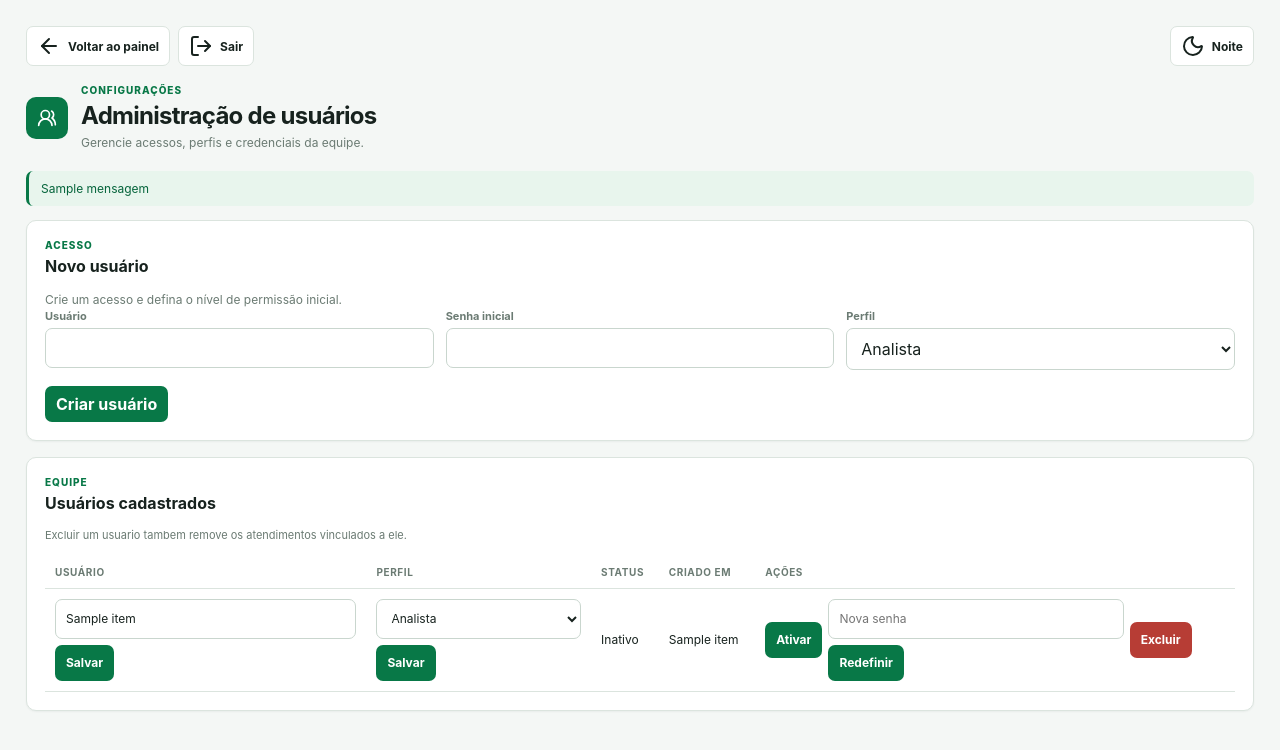
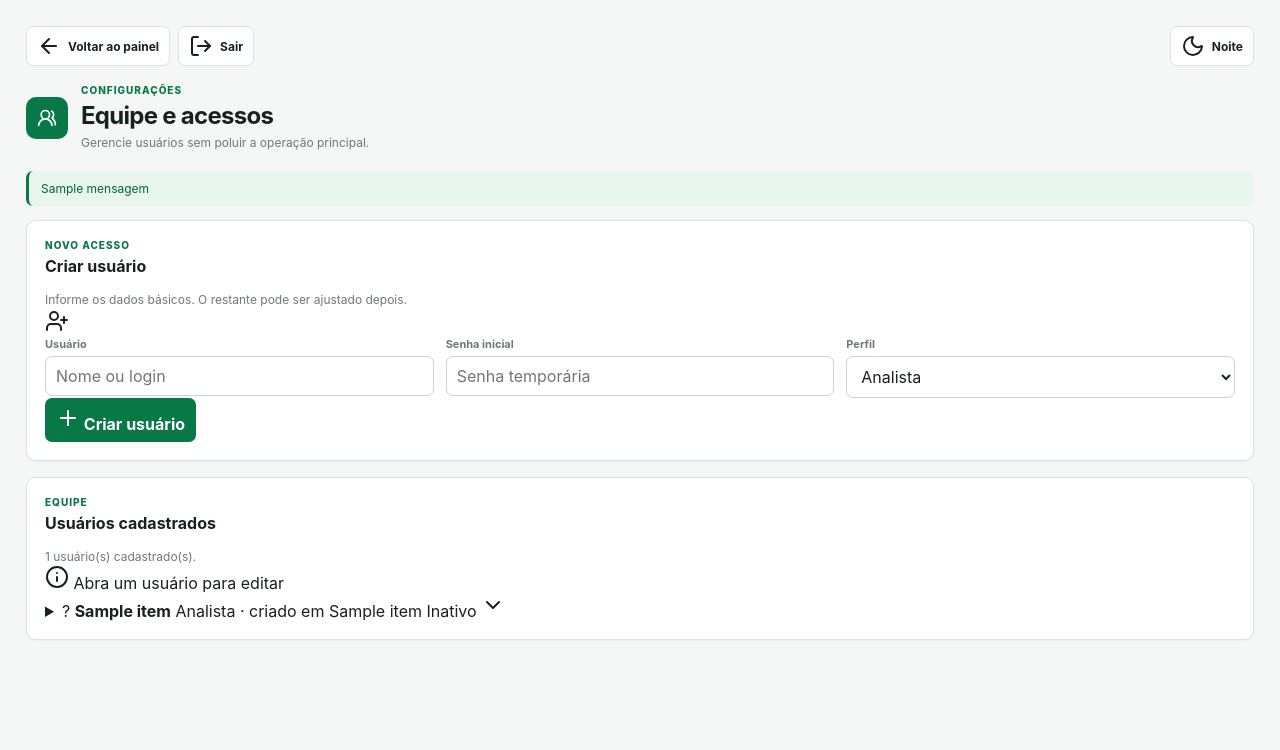
Before and after one commit to Thales0408/support-ai, a Flask app: template templates/admin.html in a window 1280 px wide. Shown: the top 750 px of the page. Run offline with Flask 3, Linux system fonts and the light colour scheme; the template is opened without the code that fills it: most values are stand-ins (such as "Sample title", 1, 10 or a date in 2020); parts of the project's set-up code (start-up, migrations or seed data) failed here and were passed over; some libraries are stand-ins or nearby versions.

Commit message:
Transforma administracao em lista compacta expansivel

```diff
--- a/templates/admin.html
+++ b/templates/admin.html
@@ -1,41 +1,35 @@
 <!DOCTYPE html>
-
 <html lang="pt-br">
-
 <head>
-
     <meta charset="UTF-8">
-
-    <meta
-        name="viewport"
-        content="width=device-width, initial-scale=1.0"
-    >
-
+    <meta name="viewport" content="width=device-width, initial-scale=1.0">
     <title>Admin - 55PBX AI</title>
     <link rel="icon" type="image/svg+xml" href="{{ url_for('static', filename='favicon.svg') }}">
     <link rel="shortcut icon" href="{{ url_for('static', filename='favicon.svg') }}">
     <meta name="theme-color" content="#087847">
     <script src="{{ url_for('static', filename='theme.js') }}"></script>
     <script src="https://cdn.jsdelivr.net/npm/lucide@0.468.0/dist/umd/lucide.min.js" defer></script>
-
     <link rel="stylesheet" href="{{ url_for('static', filename='theme.css') }}">
-
 </head>
 
 <body class="admin-page">
-
+    <div class="admin-shell">
         <div class="topo">
-        <button type="button" class="theme-toggle" data-theme-toggle aria-label="Alternar modo de cor"><i data-lucide="moon" class="theme-icon-moon" aria-hidden="true"></i><i data-lucide="sun" class="theme-icon-sun" aria-hidden="true"></i><span data-theme-label>Noite</span></button>
             <a class="botao voltar" href="/"><i data-lucide="arrow-left"></i> Voltar ao painel</a>
             <a class="botao voltar" href="/logout"><i data-lucide="log-out"></i> Sair</a>
+            <button type="button" class="theme-toggle" data-theme-toggle aria-label="Alternar modo de cor">
+                <i data-lucide="moon" class="theme-icon-moon" aria-hidden="true"></i>
+                <i data-lucide="sun" class="theme-icon-sun" aria-hidden="true"></i>
+                <span data-theme-label>Noite</span>
+            </button>
         </div>
 
         <div class="admin-heading">
             <span class="admin-heading-icon"><i data-lucide="users-round"></i></span>
             <div>
                 <span class="admin-kicker">Configurações</span>
-            <h1>Administração de usuários</h1>
-            <p>Gerencie acessos, perfis e credenciais da equipe.</p>
+                <h1>Equipe e acessos</h1>
+                <p>Gerencie usuários sem poluir a operação principal.</p>
             </div>
         </div>
 
@@ -47,190 +41,166 @@
             <div class="erro">{{ erro }}</div>
         {% endif %}
 
-    <section class="box">
-        <span class="admin-kicker">Acesso</span>
-        <h2>Novo usuário</h2>
-        <p class="section-copy">Crie um acesso e defina o nível de permissão inicial.</p>
+        <section class="box admin-create-card">
+            <div class="section-heading-row">
+                <div>
+                    <span class="admin-kicker">Novo acesso</span>
+                    <h2>Criar usuário</h2>
+                    <p class="section-copy">Informe os dados básicos. O restante pode ser ajustado depois.</p>
+                </div>
+                <span class="section-icon"><i data-lucide="user-plus"></i></span>
+            </div>
 
-        <form method="POST">
+            <form method="POST" class="create-user-form">
                 <div class="grid">
                     <div>
                         <label for="usuario">Usuário</label>
-                    <input
-                        id="usuario"
-                        name="usuario"
-                        required
-                    >
+                        <input id="usuario" name="usuario" placeholder="Nome ou login" required>
                     </div>
 
                     <div>
                         <label for="senha">Senha inicial</label>
-                    <input
-                        id="senha"
-                        name="senha"
-                        type="password"
-                        required
-                    >
+                        <input id="senha" name="senha" type="password" placeholder="Senha temporária" required>
                     </div>
 
                     <div>
                         <label for="perfil">Perfil</label>
-                    <select
-                        id="perfil"
-                        name="perfil"
-                    >
+                        <select id="perfil" name="perfil">
                             <option value="analista">Analista</option>
                             <option value="supervisor">Supervisor</option>
-                        <option value="admin_tecnico">Admin tecnico</option>
+                            <option value="admin_tecnico">Admin técnico</option>
                         </select>
                     </div>
                 </div>
 
-            <button
-                class="principal"
-                type="submit"
-                style="margin-top:16px"
-            >Criar usuário</button>
+                <div class="create-user-actions">
+                    <button class="principal" type="submit"><i data-lucide="plus"></i> Criar usuário</button>
+                </div>
             </form>
         </section>
 
-    <section class="box">
+        <section class="box team-box">
+            <div class="section-heading-row team-heading">
+                <div>
                     <span class="admin-kicker">Equipe</span>
                     <h2>Usuários cadastrados</h2>
+                    <p class="section-copy">{{ usuarios|length }} usuário(s) cadastrado(s).</p>
+                </div>
+                <span class="admin-hint-chip"><i data-lucide="info"></i> Abra um usuário para editar</span>
+            </div>
 
-        <p class="hint">
-            Excluir um usuario tambem remove os atendimentos vinculados a ele.
-        </p>
+            <div class="user-list">
+                {% for item in usuarios %}
+                    <details class="user-card">
+                        <summary class="user-summary">
+                            <span class="user-avatar">{{ (item[1] or "?")[0]|upper }}</span>
 
-        <table>
-            <thead>
-                <tr>
-                    <th>Usuário</th>
-                    <th>Perfil</th>
-                    <th>Status</th>
-                    <th>Criado em</th>
-                    <th>Ações</th>
-                </tr>
-            </thead>
-            <tbody>
-                {% for item in usuarios %}
-                    <tr>
-                        <td>
-                            <form
-                                class="inline-form"
-                                method="POST"
-                                action="/admin/usuarios/{{ item[0] }}/nome"
-                            >
-                                <input
-                                    name="usuario"
-                                    value="{{ item[1] }}"
-                                    required
-                                >
-                                <button
-                                    class="principal"
-                                    type="submit"
-                                >Salvar</button>
+                            <span class="user-primary">
+                                <strong>{{ item[1] }}</strong>
+                                <span class="user-meta">
+                                    {% if item[3] == "admin_tecnico" %}
+                                        Admin técnico
+                                    {% elif item[3] == "supervisor" %}
+                                        Supervisor
+                                    {% else %}
+                                        Analista
+                                    {% endif %}
+                                    · criado em
+                                    <time class="user-created" datetime="{{ item[5] }}">{{ item[5] }}</time>
+                                </span>
+                            </span>
+
+                            <span class="status-pill {% if item[4] %}status-active{% else %}status-inactive{% endif %}">
+                                <span class="status-dot-small"></span>
+                                {% if item[4] %}Ativo{% else %}Inativo{% endif %}
+                            </span>
+
+                            <span class="user-expand"><i data-lucide="chevron-down"></i></span>
+                        </summary>
+
+                        <div class="user-editor">
+                            <div class="user-setting-card">
+                                <div class="setting-title">
+                                    <span><i data-lucide="badge-check"></i></span>
+                                    <div>
+                                        <strong>Identificação</strong>
+                                        <small>Altere o nome/login exibido.</small>
+                                    </div>
+                                </div>
+                                <form method="POST" action="/admin/usuarios/{{ item[0] }}/nome" class="setting-form">
+                                    <input name="usuario" value="{{ item[1] }}" required>
+                                    <button class="principal" type="submit">Salvar nome</button>
                                 </form>
-                        </td>
-                        <td>
-                            <form
-                                class="inline-form"
-                                method="POST"
-                                action="/admin/usuarios/{{ item[0] }}/perfil"
-                            >
+                            </div>
+
+                            <div class="user-setting-card">
+                                <div class="setting-title">
+                                    <span><i data-lucide="shield-check"></i></span>
+                                    <div>
+                                        <strong>Perfil de acesso</strong>
+                                        <small>Define o nível de permissão.</small>
+                                    </div>
+                                </div>
+                                <form method="POST" action="/admin/usuarios/{{ item[0] }}/perfil" class="setting-form">
                                     <select name="perfil">
-                                    <option
-                                        value="analista"
-                                        {% if item[3] == "analista" %}selected{% endif %}
-                                    >Analista</option>
-                                    <option
-                                        value="supervisor"
-                                        {% if item[3] == "supervisor" %}selected{% endif %}
-                                    >Supervisor</option>
-                                    <option
-                                        value="admin_tecnico"
-                                        {% if item[3] == "admin_tecnico" %}selected{% endif %}
-                                    >Admin tecnico</option>
+                                        <option value="analista" {% if item[3] == "analista" %}selected{% endif %}>Analista</option>
+                                        <option value="supervisor" {% if item[3] == "supervisor" %}selected{% endif %}>Supervisor</option>
+                                        <option value="admin_tecnico" {% if item[3] == "admin_tecnico" %}selected{% endif %}>Admin técnico</option>
                                     </select>
-                                <button
-                                    class="principal"
-                                    type="submit"
-                                >Salvar</button>
+                                    <button class="principal" type="submit">Salvar perfil</button>
                                 </form>
-                        </td>
-                        <td>
+                            </div>
+
+                            <div class="user-setting-card">
+                                <div class="setting-title">
+                                    <span><i data-lucide="key-round"></i></span>
+                                    <div>
+                                        <strong>Redefinir senha</strong>
+                                        <small>Use somente quando necessário.</small>
+                                    </div>
+                                </div>
+                                <form method="POST" action="/admin/usuarios/{{ item[0] }}/senha" class="setting-form">
+                                    <input name="senha" type="password" placeholder="Nova senha" required>
+                                    <button class="principal" type="submit">Redefinir</button>
+                                </form>
+                            </div>
+
+                            <div class="user-setting-card user-danger-card">
+                                <div class="setting-title">
+                                    <span><i data-lucide="user-cog"></i></span>
+                                    <div>
+                                        <strong>Conta</strong>
+                                        <small>Desative temporariamente ou exclua.</small>
+                                    </div>
+                                </div>
+
+                                <div class="account-actions">
+                                    <form method="POST" action="/admin/usuarios/{{ item[0] }}/status">
                                         {% if item[4] %}
-                                Ativo
+                                            <input type="hidden" name="ativo" value="false">
+                                            <button class="perigo-soft" type="submit" {% if item[0] == usuario_id %}disabled{% endif %}>Desativar</button>
                                         {% else %}
-                                Inativo
-                            {% endif %}
-                        </td>
-                        <td>{{ item[5] }}</td>
-                        <td>
-                            <div class="acoes">
-                                <form
-                                    method="POST"
-                                    action="/admin/usuarios/{{ item[0] }}/status"
-                                >
-                                    {% if item[4] %}
-                                        <input
-                                            type="hidden"
-                                            name="ativo"
-                                            value="false"
-                                        >
-                                        <button
-                                            class="perigo"
-                                            type="submit"
-                                            {% if item[0] == usuario_id %}disabled{% endif %}
-                                        >Desativar</button>
-                                    {% else %}
-                                        <input
-                                            type="hidden"
-                                            name="ativo"
-                                            value="true"
-                                        >
-                                        <button
-                                            class="sucesso"
-                                            type="submit"
-                                        >Ativar</button>
+                                            <input type="hidden" name="ativo" value="true">
+                                            <button class="sucesso" type="submit">Ativar</button>
                                         {% endif %}
                                     </form>
 
-                                <form
-                                    class="inline-form"
-                                    method="POST"
-                                    action="/admin/usuarios/{{ item[0] }}/senha"
-                                >
-                                    <input
-                                        name="senha"
-                                        type="password"
-                                        placeholder="Nova senha"
-                                        required
-                                    >
-                                    <button
-                                        class="principal"
-                                        type="submit"
-                                    >Redefinir</button>
-                                </form>
-
-                                <form
-                                    method="POST"
-                                    action="/admin/usuarios/{{ item[0] }}/excluir"
-                                    onsubmit="return confirm('Excluir este usuario e todos os atendimentos vinculados?')"
-                                >
-                                    <button
-                                        class="perigo"
-                                        type="submit"
-                                        {% if item[0] == usuario_id %}disabled{% endif %}
-                                    >Excluir</button>
+                                    <form method="POST" action="/admin/usuarios/{{ item[0] }}/excluir" onsubmit="return confirm('Excluir este usuário e todos os atendimentos vinculados?')">
+                                        <button class="perigo" type="submit" {% if item[0] == usuario_id %}disabled{% endif %}><i data-lucide="trash-2"></i> Excluir</button>
                                     </form>
                                 </div>
-                        </td>
-                    </tr>
+                            </div>
+                        </div>
+                    </details>
+                {% else %}
+                    <div class="admin-empty">
+                        <i data-lucide="users"></i>
+                        <strong>Nenhum usuário cadastrado.</strong>
+                    </div>
                 {% endfor %}
-            </tbody>
-        </table>
+            </div>
         </section>
+    </div>
 
     <script>
         const csrfToken = "{{ csrf_token() }}"
@@ -248,9 +218,25 @@
                 input.value = csrfToken
                 form.appendChild(input)
             })
+
+        document
+            .querySelectorAll(".user-created")
+            .forEach(element => {
+                const value = element.getAttribute("datetime")
+                const date = value ? new Date(value) : null
+
+                if (date && !Number.isNaN(date.getTime())) {
+                    element.textContent = date.toLocaleString("pt-BR", {
+                        day: "2-digit",
+                        month: "2-digit",
+                        year: "numeric",
+                        hour: "2-digit",
+                        minute: "2-digit"
+                    })
+                }
+            })
+
+        document.addEventListener("DOMContentLoaded", () => window.lucide?.createIcons())
     </script>
-
-    <script>document.addEventListener("DOMContentLoaded", () => window.lucide?.createIcons())</script>
 </body>
-
 </html>
```
Lines whose indentation alone changed are shown as unchanged.
